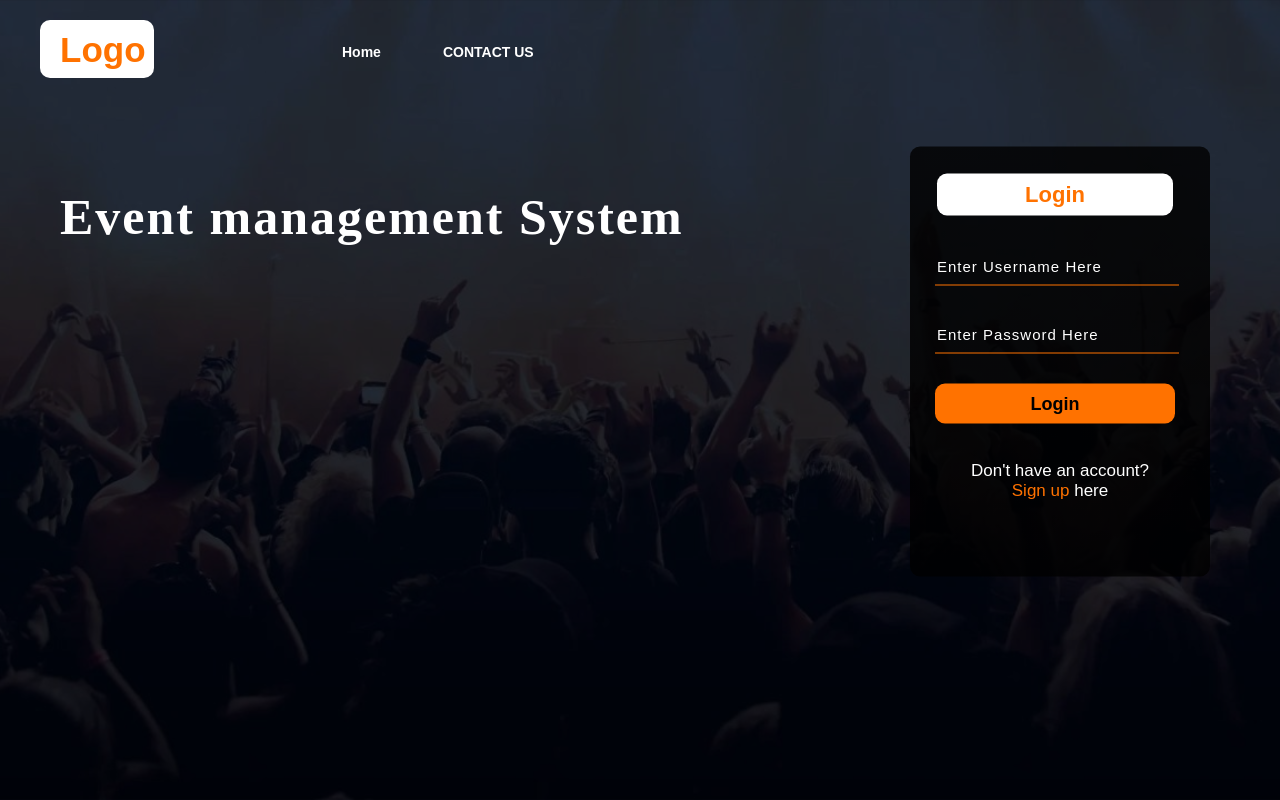
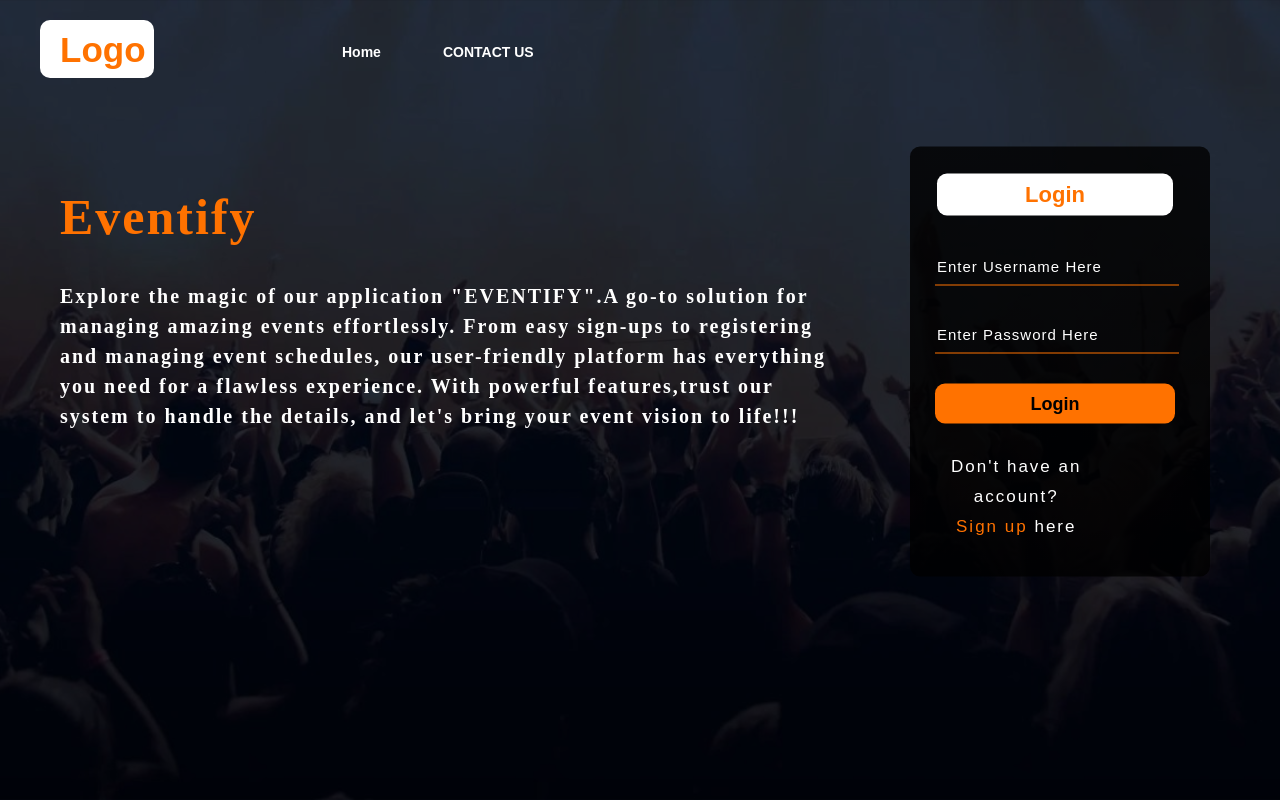
Before and after one commit to luckydev8888/Event_Management_System, a React (Create React App) app in the folder frontend/: page /create-event in a window 1280 px wide. Shown: the top 800 px of the page. Built offline with nearby package versions, Linux system fonts and the light colour scheme.

Commit message:
final homepage

```diff
--- a/frontend/src/components/Home/Home.css
+++ b/frontend/src/components/Home/Home.css
@@ -76,6 +76,20 @@
     margin-top: 9%;
     letter-spacing: 2px;
     margin-bottom: 400px;
+    color: #ff7200;
+}
+
+.content p{
+    font-family: 'Times New Roman';
+    font-size: 20px;
+    padding-left: 0px;
+    margin-top: 3%;
+    letter-spacing: 2px;
+    margin-bottom: 400px;
+    padding-bottom: 25px;
+    margin-right: 35%;
+    line-height: 30px;
+    color: #fff;
 }
 
 /* .content .cn{
--- a/frontend/src/components/Home/Home.js
+++ b/frontend/src/components/Home/Home.js
@@ -17,7 +17,11 @@ export default function Home(props){
     if (!isLoggedIn || isLoggedIn === "false"){
         return(
             <div class="content">
-                <h1>Event management System</h1>
+                <h1>Eventify
+                    <p >Explore the magic of our application "EVENTIFY".A go-to solution for managing amazing events effortlessly. From easy sign-ups to registering and managing event schedules, our user-friendly platform has everything you need for a flawless experience. With powerful features,trust our system to handle the details, and let's bring your event vision to life!!!
+</p>
+                </h1>
+
                 <Login/>
             </div>
         )
```
